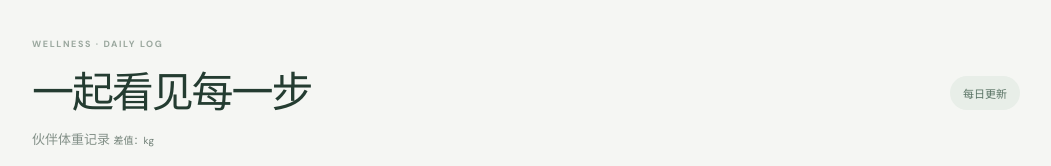
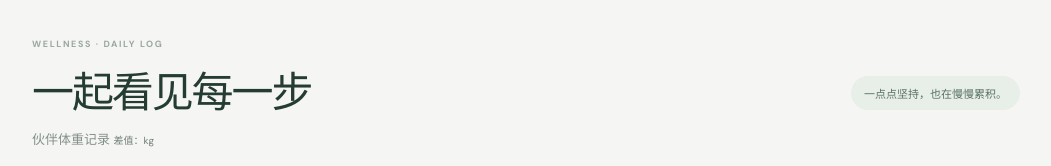
Before and after one commit to EDMelody/Heallthy, a plain HTML site: page index.html in a window 1280 px wide. Shown: the top 166 px of the page, without its empty margins (114-1165 px from the left). Drawn offline with Linux system fonts and the light colour scheme.

Commit message:
Add daily copy and hidden receipt-time metadata

```diff
--- a/app.js
+++ b/app.js
@@ -3,7 +3,10 @@
   const metric=document.querySelector('#metric'), tabs=document.querySelector('#personTabs'), detail=document.querySelector('#detail');
   const fmt=v=>v==null?'—':`${Number(v).toFixed(1)}`;
   const dateLabel=d=>`${Number(d.slice(5,7))}.${Number(d.slice(8,10))}`;
+  const dailyCopies=['今天也为认真生活的自己点个赞。','一点点坚持，也在慢慢累积。','照顾好自己，就是很棒的进步。','今天的努力，留给明天一份底气。','不求完美，愿意继续就很好。','每一步都算数，慢慢来就好。','给自己一点耐心，变化正在路上。','好好吃饭、好好休息，也很重要。','今天比昨天多一点点觉察。','稳定的节奏，比匆忙更有力量。','照自己的步调前进，不必赶路。','坚持记录，就是认真对待自己。','小小的选择，也能带来好状态。','身体值得被温柔对待。','先把今天过好，就是很好的开始。','有规律地生活，给自己更多能量。','休息不是停下，是为了走得更远。','看见自己的努力，本身就是进步。','不和别人比较，只和昨天的自己同行。','今天也给自己一个温柔的肯定。','持续关注身体，就是一种自我关怀。','每一次认真选择，都在靠近更好的状态。','允许起伏，也相信自己会继续前进。','把目标拆小，今天完成一点就好。','多一点耐心，多一点善待自己。','进步有时很安静，但它一直在发生。','规律比冲刺更适合长久坚持。','今天记下的，是照顾自己的证据。','慢慢建立适合自己的好习惯。','哪怕步子很小，也是在向前走。','吃得安心，动得开心，休息得踏实。','别忘了肯定那个一直在努力的自己。','每天多一点好习惯，日子会给你回响。','身体状态值得关注，也值得尊重。','继续做对自己有益的小事。','今天的你，已经完成了今天的努力。','与身体合作，而不是和自己较劲。','给生活留一点松弛，给坚持留一点空间。','小小的进展，也值得认真庆祝。','照顾自己不是任务，是日常的温柔。','走得稳，也是一种很了不起的速度。','把注意力放回当下，做好眼前一步。','不必每一天都很强，只要愿意回来。','日积月累的选择，会长成新的习惯。','愿今天的你，吃好睡好心情好。','记录是了解自己，不是给自己打分。','状态会变化，对自己的关心不要变。','用舒服的方式坚持，才能走得长久。','今天也为自己的坚持留一份掌声。','善待身体，身体也会陪你走很远。','不急着看到结果，先享受变好的过程。','每一天都能重新开始，不需要责备。','让习惯轻一点，让坚持久一点。','今天的一点努力，已经很值得。','认真生活的样子，本来就很好看。','持续记录，让每个变化都有迹可循。','有好好照顾自己，就是值得开心的事。','一段路走得久，靠的是温柔而坚定。','保持好奇，继续发现适合自己的方法。','明天继续同行，今天先好好休息。'];
   const today=new Date(), todayISO=`${today.getFullYear()}-${String(today.getMonth()+1).padStart(2,'0')}-${String(today.getDate()).padStart(2,'0')}`;
+  const dayNumber=Math.floor((new Date(`${todayISO}T00:00:00`)-new Date('2026-11-09T00:00:00'))/86400000);
+  if(dayNumber>=0&&dayNumber<dailyCopies.length)document.querySelector('#dailyCopy').textContent=dailyCopies[dayNumber];
   const personStorageKey='healthy-weight-selected-person';
   let savedPerson=null;
   try{savedPerson=localStorage.getItem(personStorageKey);}catch{}
--- a/index.html
+++ b/index.html
@@ -11,7 +11,7 @@
   <main class="shell">
     <header class="topbar">
       <div><p class="eyebrow">WELLNESS · DAILY LOG</p><h1>一起看见每一步</h1><p class="sub">伙伴体重记录 <span class="unit">差值：kg</span></p></div>
-      <span class="date-chip">每日更新</span>
+      <span class="date-chip" id="dailyCopy">每日更新</span>
     </header>
     <nav class="person-tabs page-person-tabs" id="personTabs" aria-label="选择伙伴"></nav>
     <section class="today-section"><div class="today-title"><div><p class="eyebrow"><span id="todayLabel">TODAY</span> · <span id="todayDate"></span></p><h2 id="todayHeading">今日状态</h2></div><span class="today-badge" id="todayBadge">今日体重</span></div><div class="today-grid" id="today"></div></section>
```
Also changed, not shown: 1 other file.
